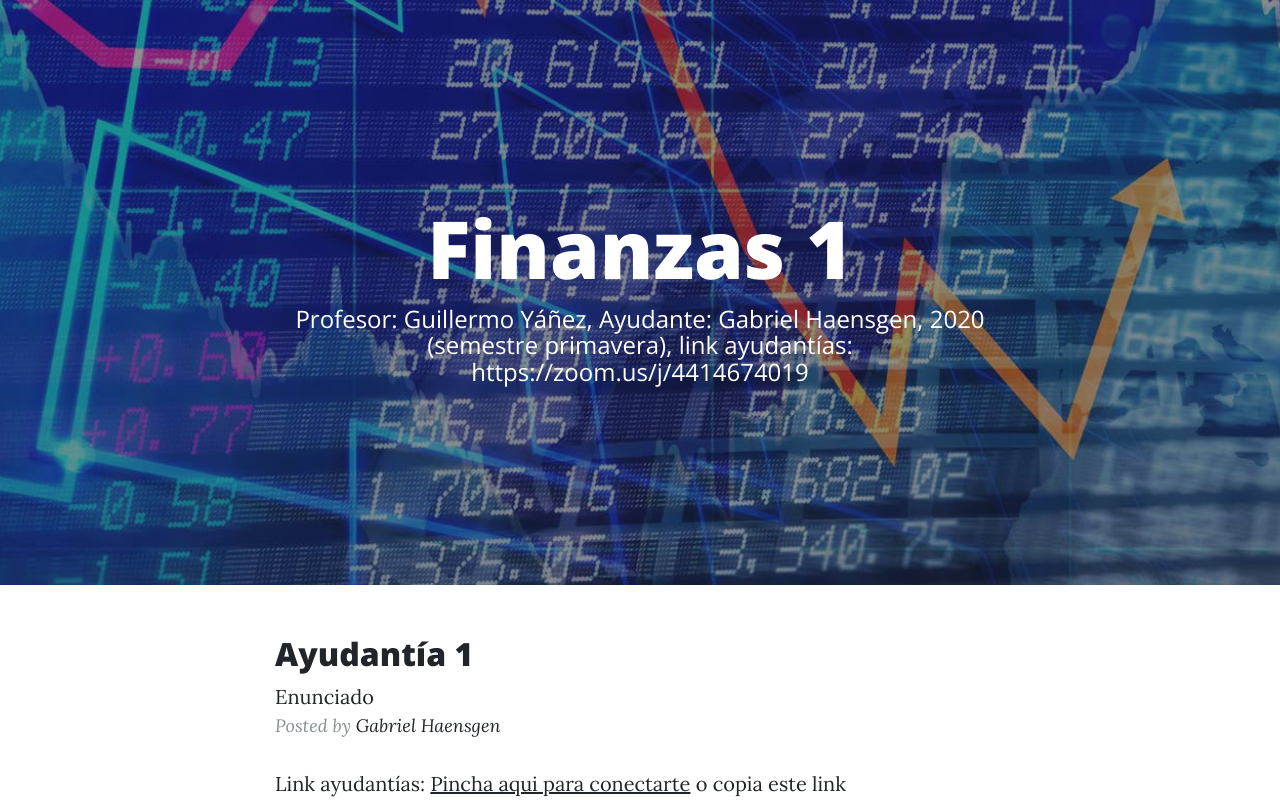
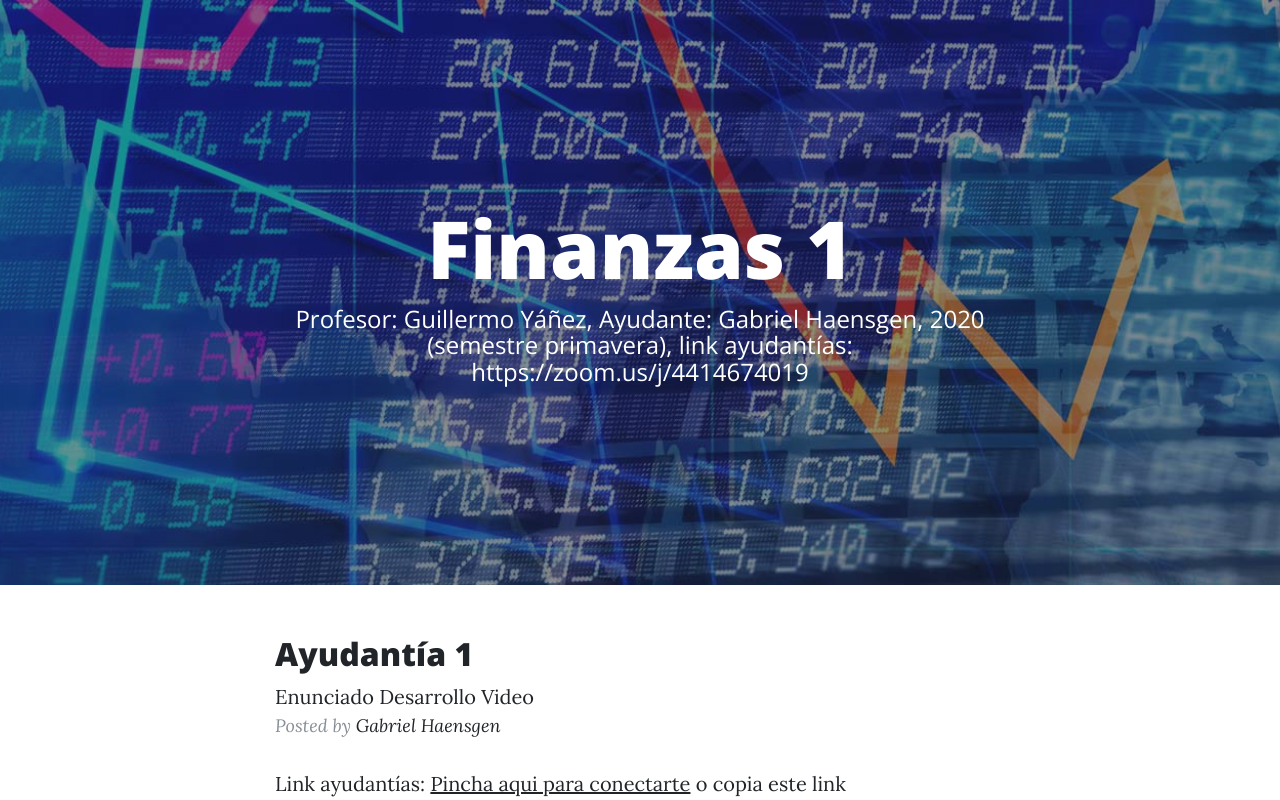
Before and after one commit to Haensgen/finanzas, a website: page index.html in a window 1280 px wide. Shown: the top 800 px of the page. Drawn offline with nearby package versions, Linux system fonts and the light colour scheme.

Commit message:
Update index.html

```diff
--- a/index.html
+++ b/index.html
@@ -67,6 +67,8 @@
              Ayudantía 1
             </h2>
              <a href='ayudantia1/ayudantia1.pdf'>Enunciado</a>
+             <a href='ayudantia1/blocayudantia1.pdf'>Desarrollo</a>
+             <a href='https://youtu.be/fQkyDwaK8Dw'>Video</a>
          <p class="post-meta">Posted by
             <a href="https://haensgen.github.io">Gabriel Haensgen</a>
 
```
